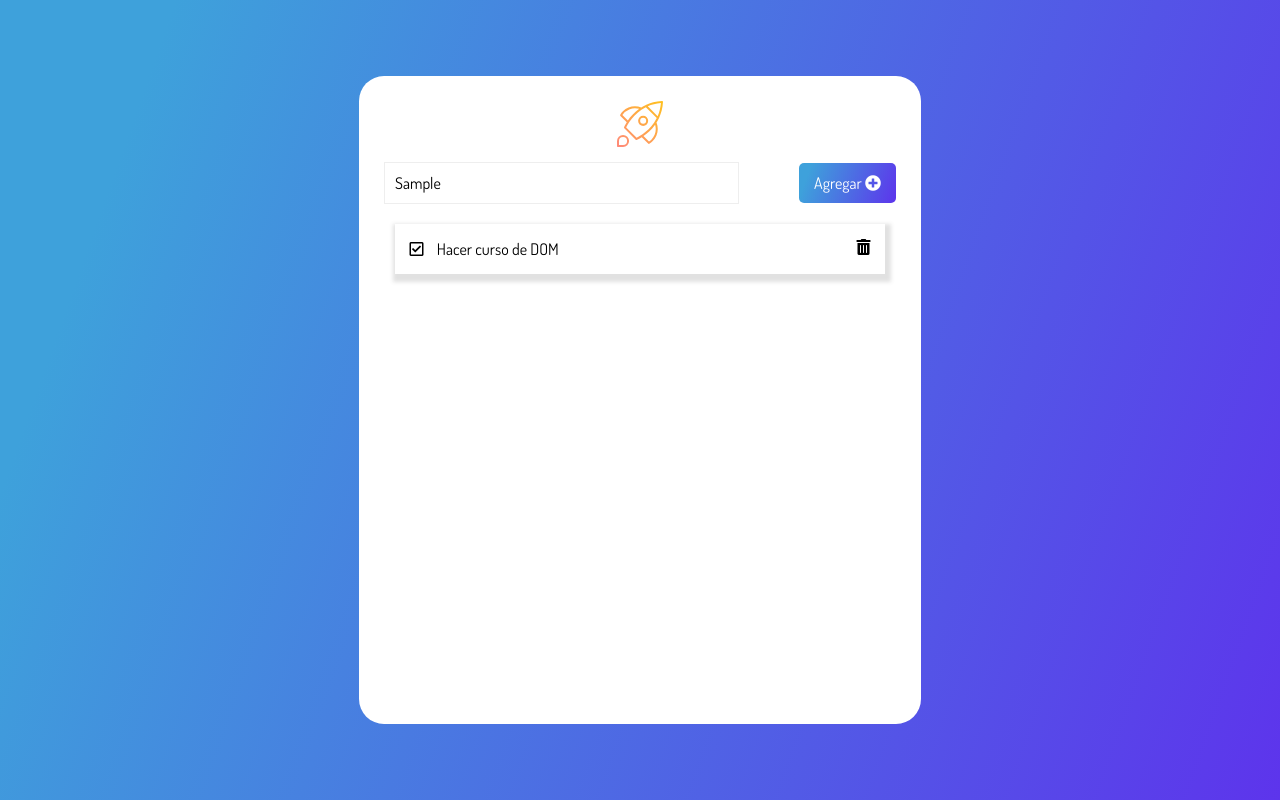
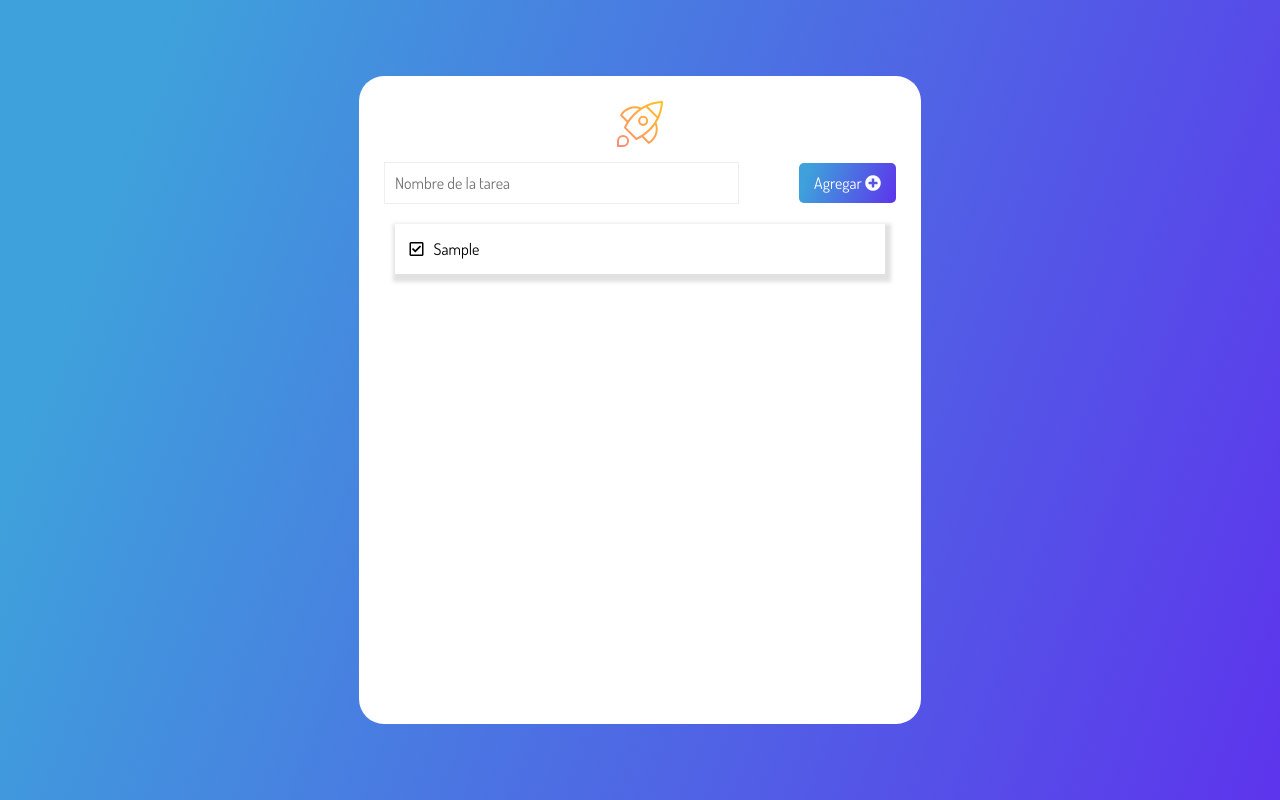
Before and after one commit to LucianoSBja/Front-End_alura, a plain HTML site: page manipulando-dom-con-js/index.html in a window 1280 px wide. Both pictures are taken after typing "Sample" into the empty fields and a click on the button "Agregar". Drawn offline with Linux system fonts and the light colour scheme.

Commit message:
clase03 completada

```diff
--- a/manipulando-dom-con-js/index.html
+++ b/manipulando-dom-con-js/index.html
@@ -36,14 +36,7 @@
             </button>
           </form>
         </div>
-        <ul class="cardsList">
-          <li class="card">
-            <div>
-              <i class="far fa-check-square icon"></i>
-              <span class="task">Hacer curso de DOM</span>
-            </div>
-            <i class="fas fa-trash-alt trashIcon icon"></i>
-          </li>
+        <ul class="cardsList" data-list>
         </ul>
       </div>
     </main>
--- a/manipulando-dom-con-js/script.js
+++ b/manipulando-dom-con-js/script.js
@@ -1,11 +1,46 @@
+( () => {
     const btn = document.querySelector("[data-from-btn]")
 
     const createTask = (evento) => {
         evento.preventDefault()
         const input = document.querySelector("[data-from-input]")
-    console.log(input.value);
+        const value = input.value;
+        const list = document.querySelector("[data-list]")
+        const task = document.createElement('li')
+        task.classList.add("card")
+        input.value = "";
+        const taskContent = document.createElement("div")
+
+        const titleTask = document.createElement("span")
+        titleTask.classList.add('task')
+        titleTask.innerHTML = value
+        taskContent.appendChild(checkComplete())
+        taskContent.appendChild(titleTask)
+        const content = `
+        <i class="fas fa-trash-alt trashIcon icon"></i>`;
+       //* task.innerHTML = content;
+
+       task.appendChild(taskContent)
+       list.appendChild(task);
+
+
     }
 
-console.log(btn);
 
     btn.addEventListener('click', createTask )
+
+    const checkComplete = () => {
+        const i = document.createElement("i");
+        i.classList.add('far', 'fa-check-square', 'icon')
+        i.addEventListener('click' ,completTask)
+        return i;
+    }
+
+    //? Immendiately invoked function expression IIFE
+    const completTask = (event) => {
+        const element = event.target
+        element.classList.toggle('fas')
+        element.classList.toggle('completeIcon')
+        element.classList.toggle('far')
+    }
+})()
```
Lines whose indentation alone changed are shown as unchanged.
